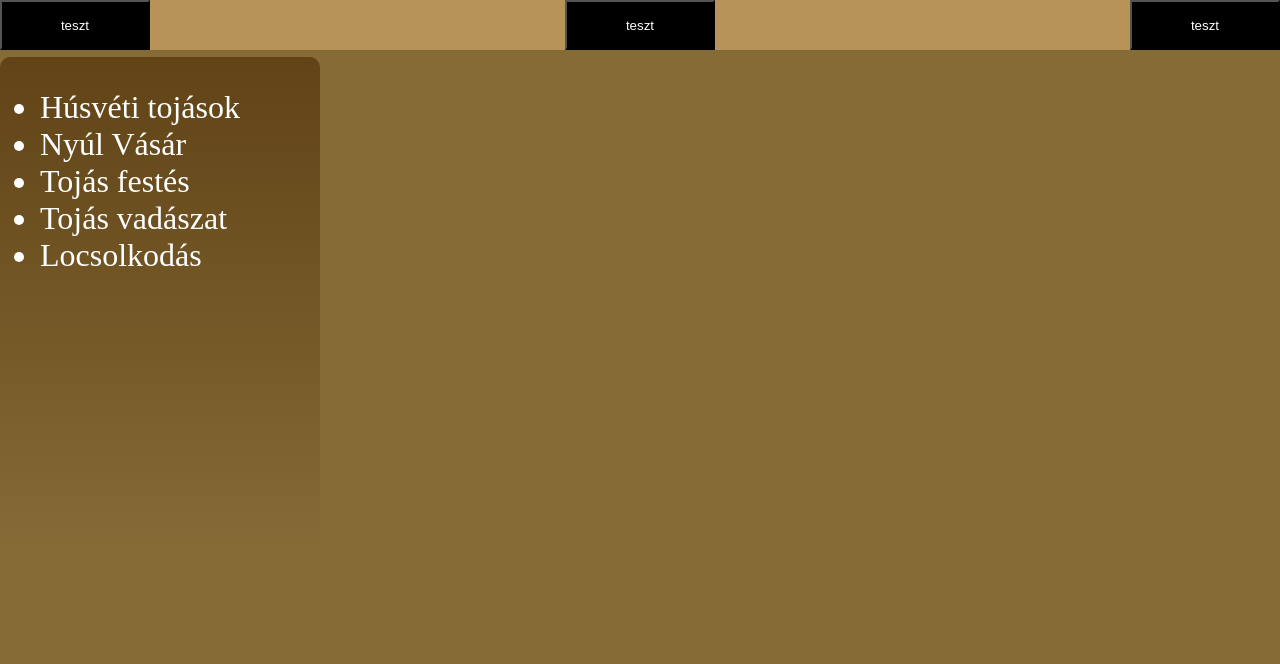
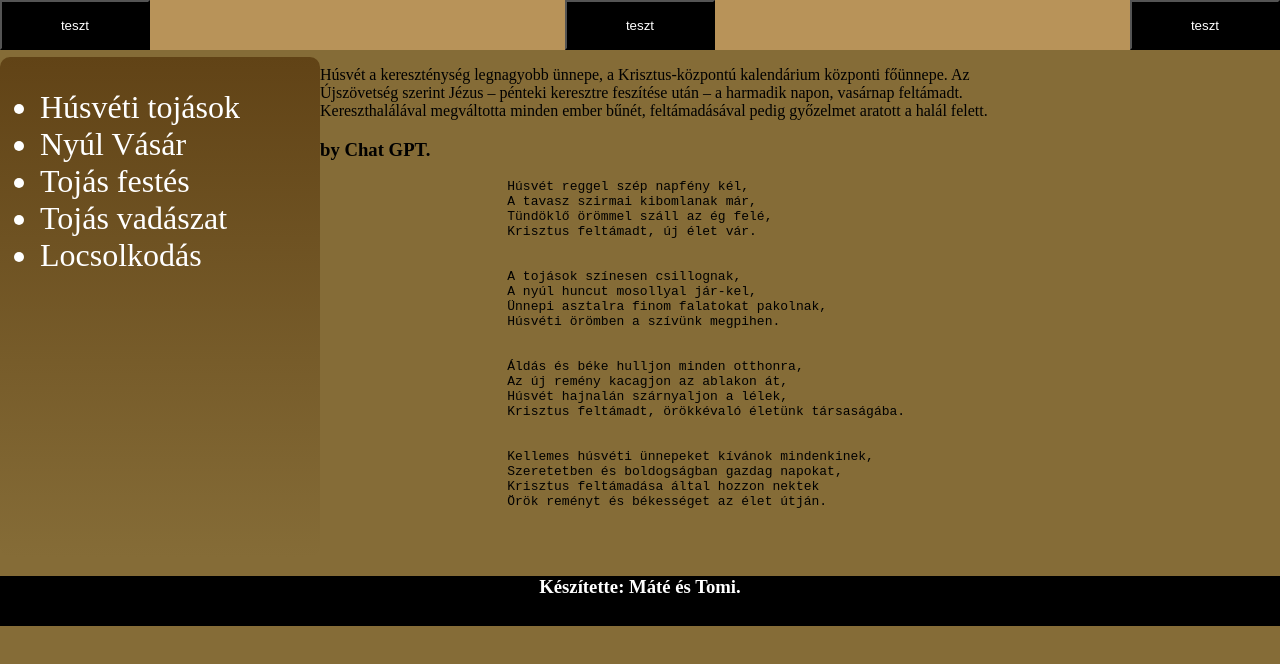
Before and after one commit to Clerktomi/Husvet_html2, a plain HTML site: page index.html in a window 1280 px wide. Drawn offline with Linux system fonts and the light colour scheme.

Commit message:
css és html szerkesztése
by tomi

```diff
--- a/index.html
+++ b/index.html
@@ -13,6 +13,7 @@
             <button class="button">teszt</button>
             <button class="button">teszt</button>
         </div>
+        <div id="menu-content">
             <div id="menu">
                 <ul>
                     <a href="#"><li>Húsvéti tojások</li></a>
@@ -23,10 +24,35 @@
                 </ul>
             </div>
             <div id="content">
-
+                <p> Húsvét a kereszténység legnagyobb ünnepe, a Krisztus-központú kalendárium központi főünnepe. Az Újszövetség szerint Jézus – pénteki keresztre feszítése után – a harmadik napon, vasárnap feltámadt. Kereszthalálával megváltotta minden ember bűnét, feltámadásával pedig győzelmet aratott a halál felett.</p>
+                <h3>by Chat GPT.</h3>
+                <p>
+                    <pre>
+                        Húsvét reggel szép napfény kél,
+                        A tavasz szirmai kibomlanak már,
+                        Tündöklő örömmel száll az ég felé,
+                        Krisztus feltámadt, új élet vár.
+                        <br>
+                        A tojások színesen csillognak,
+                        A nyúl huncut mosollyal jár-kel,
+                        Ünnepi asztalra finom falatokat pakolnak,
+                        Húsvéti örömben a szívünk megpihen.
+                        <br>
+                        Áldás és béke hulljon minden otthonra,
+                        Az új remény kacagjon az ablakon át,
+                        Húsvét hajnalán szárnyaljon a lélek,
+                        Krisztus feltámadt, örökkévaló életünk társaságába.
+                        <br>
+                        Kellemes húsvéti ünnepeket kívánok mindenkinek,
+                        Szeretetben és boldogságban gazdag napokat,
+                        Krisztus feltámadása által hozzon nektek
+                        Örök reményt és békességet az élet útján.
+                    </pre>
+                </p>
+            </div>
         </div>
         <div id="footer">
-
+            <h3>Készítette: Máté és Tomi.</h3>
         </div>
     </div>
 </body>
--- a/style.css
+++ b/style.css
@@ -57,3 +57,26 @@ a:hover{
     width: 150px;
     height: 50px;
 }
+
+#menu-content{
+    display: flex;
+    flex-direction: row;
+}
+
+#content{
+    width: 700px;
+    height: 450px;
+}
+
+#footer{
+    height: 50px;
+    background-color: black;
+    color: white;
+    text-align: center;
+    transition: background-color 0.6s, color 0.6s;
+}
+
+#footer:hover{
+    background-color: white;
+    color: black;
+}
```
Lines whose indentation alone changed are shown as unchanged.
